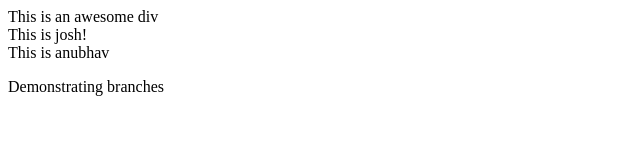
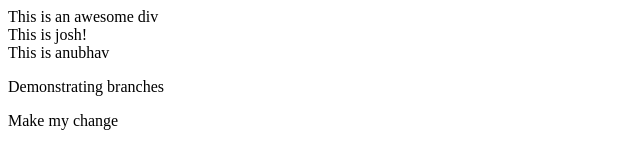
Before and after one commit to camelCaseStyle/git-demo, a plain HTML site: page index.html in a window 1280 px wide. Shown: the whole page, without its empty margins (0-640 px from the left). Drawn offline with Linux system fonts and the light colour scheme.

Commit message:
make my change

```diff
--- a/index.html
+++ b/index.html
@@ -11,5 +11,6 @@
  <div>This is josh!</div>
  <div>This is anubhav</div>
  <p>Demonstrating branches</p>
+ <p>Make my change</p>
 </body>
 </html>
```
